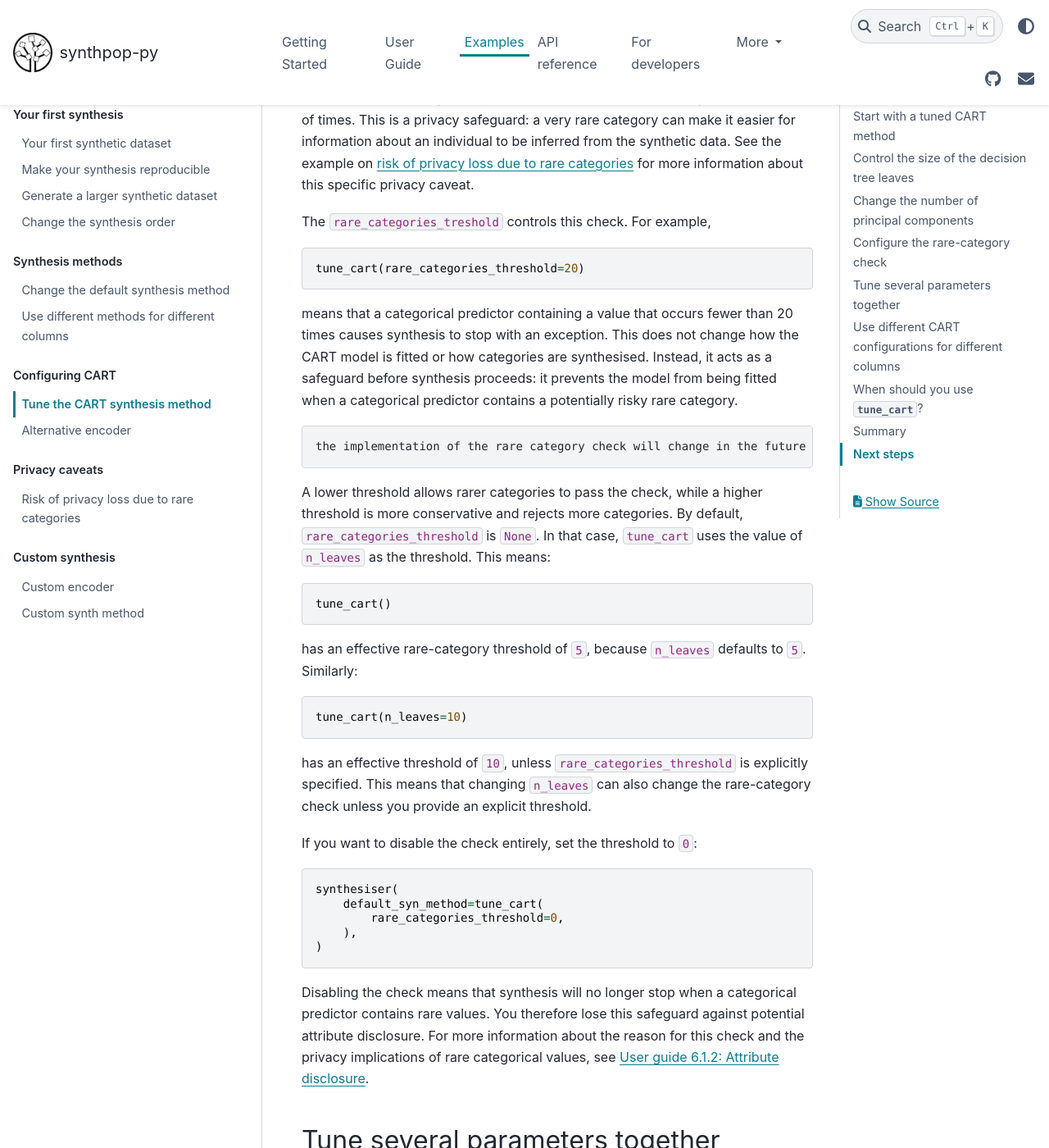
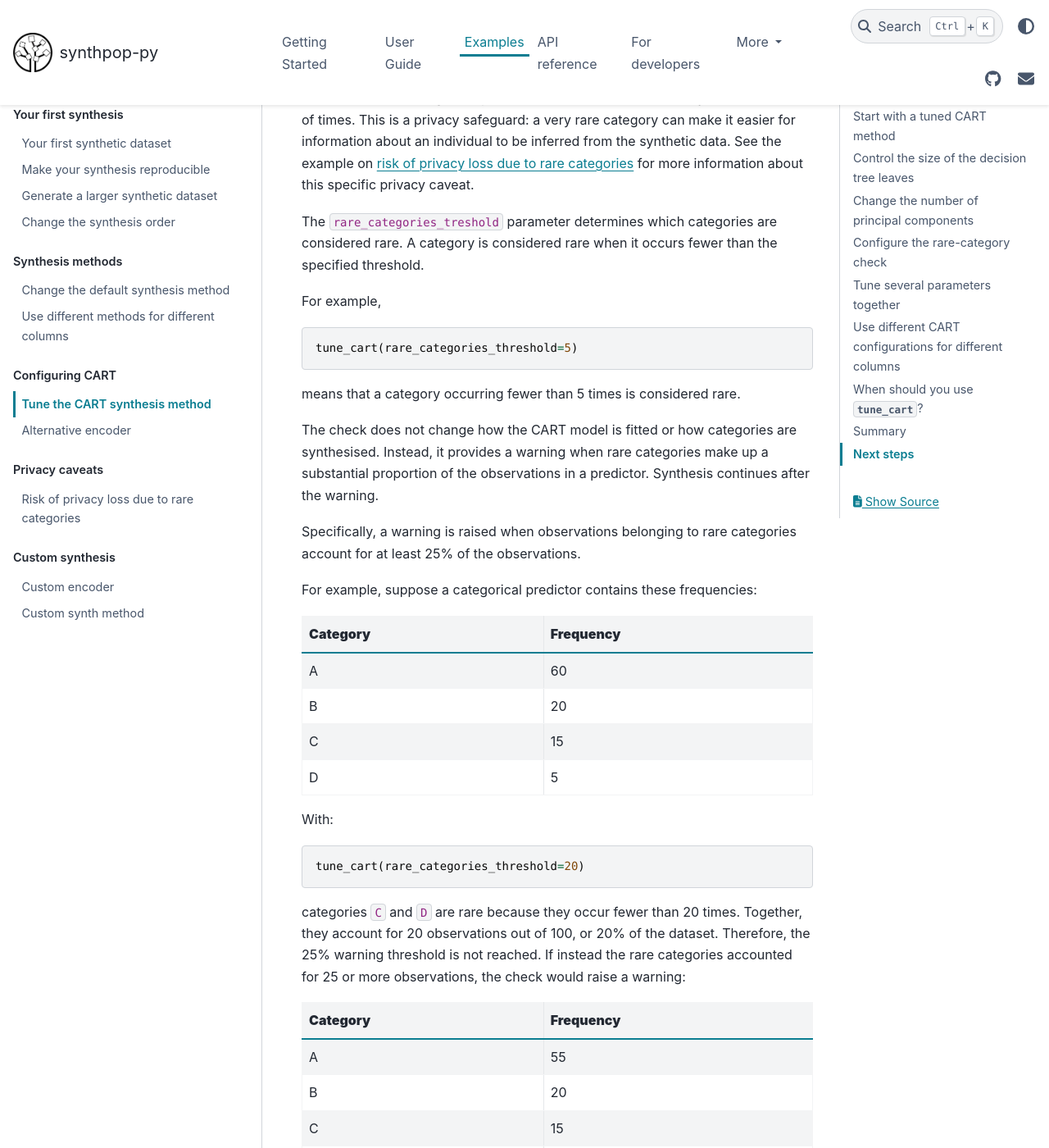
Before and after one commit to duonl/synthpop-py, a Sphinx documentation site: the page built from docs/source/examples/tune_cart_function.md, in a window 1280 px wide and 1400 px high, scrolled down 4163 px. Shown: the whole window at 82% size. Built offline with Sphinx 7.4.7 and the PyData theme 0.15.4, drawn with Linux system fonts in a browser that asks for light colours; some of the changed text lies outside the part shown.

Commit message:
update with new rare_categories_threshold implementation

````diff
--- a/docs/source/examples/tune_cart_function.md
+++ b/docs/source/examples/tune_cart_function.md
@@ -98,33 +98,64 @@ For more information about the role of PCA in CART, see {ref}`Guide 4.1.1: PCA e
 ## Configure the rare-category check
 CART can check categorical predictors for values that occur only a small number of times. This is a privacy safeguard: a very rare category can make it easier for information about an individual to be inferred from the synthetic data. See the example on [risk of privacy loss due to rare categories](rare_categories.md) for more information about this specific privacy caveat.
 
-The `rare_categories_treshold` controls this check. For example,
+The `rare_categories_treshold` parameter determines which categories are considered rare. A category is considered rare when  it occurs fewer than the specified threshold.
+
+For example,
+```python
+tune_cart(rare_categories_threshold=5)
+```
+means that a category occurring fewer than 5 times is considered rare.
+
+The check does not change how the CART model is fitted or how categories are synthesised. Instead, it provides a warning when rare categories make up a substantial proportion of the observations in a predictor. Synthesis continues after the warning.
+
+Specifically, a warning is raised when observations belonging to rare categories account for at least 25% of the observations.
+
+For example, suppose a categorical predictor contains these frequencies:
+**Category** | **Frequency**
+--- | ---
+A | 60
+B | 20
+C | 15
+D | 5
+
+With:
 ```python
 tune_cart(rare_categories_threshold=20)
 ```
-means that a categorical predictor containing a value that occurs fewer than 20 times causes synthesis to stop with an exception. This does not change how the CART model is fitted or how categories are synthesised. Instead, it acts as a safeguard before synthesis proceeds: it prevents the model from being fitted when a categorical predictor contains a potentially risky rare category.
-```warning
-the implementation of the rare category check will change in the future
-```
-A lower threshold allows rarer categories to pass the check, while a higher threshold is more conservative and rejects more categories. By default, `rare_categories_threshold` is `None`. In that case, `tune_cart` uses the value of `n_leaves` as the threshold. This means:
+categories `C` and `D` are rare because they occur fewer than 20 times. Together, they account for 20 observations out of 100, or 20% of the dataset. Therefore, the 25% warning threshold is not reached. If instead the rare categories accounted for 25 or more observations, the check would raise a warning:
+**Category** | **Frequency**
+--- | ---
+A | 55
+B | 20
+C | 15
+D | 5
+E | 5
+
+The warning is intended to draw attention to a potential privacy risk rather than prevent synthesis from proceeding. For more information about the reason for this check and the privacy implications of rare categorical values, see {ref}`User guide 6.1.2: Attribute disclosure <612-attribute-disclosure>`.
+
+A lower `rare_categories_threshold` means that fewer categories are considered rare. A higher threshold is more conservative because more categories can be classified as rare.
+
+By default, `rare_categories_threshold` is `None`. In that case, `tune_cart` uses the value of `n_leaves` as the threshold. This means:
 ```python
 tune_cart()
 ```
-has an effective rare-category threshold of `5`, because `n_leaves` defaults to `5`. Similarly:
+has an effective rare-category threshold of `5`, because `n_leaves` defaults to `5`.
+
+Similarly:
 ```python
 tune_cart(n_leaves=10)
 ```
-has an effective threshold of `10`, unless `rare_categories_threshold` is explicitly specified. This means that changing `n_leaves` can also change the rare-category check unless you provide an explicit threshold.
+has an effective threshold of `10`, unless `rare_categories_threshold` is explicitly specified. This means that changing `n_leaves` can also change which categories are considered rare unless you provide an explicit threshold.
 
 If you want to disable the check entirely, set the threshold to `0`:
 ```python
-synthesiser(
+synthesiser=Synthesiser(
     default_syn_method=tune_cart(
         rare_categories_threshold=0,
     ),
 )
 ```
-Disabling the check means that synthesis will no longer stop when a categorical predictor contains rare values. You therefore lose this safeguard against potential attribute disclosure. For more information about the reason for this check and the privacy implications of rare categorical values, see {ref}`User guide 6.1.2: Attribute disclosure <612-attribute-disclosure>`.
+With the check disabled, synthesis will no longer warn about rare categorical values. You therefore lose this safeguard against potential attribute disclosure.
 
 ## Tune several parameters together
 The tree parameters control different aspects of CART:
@@ -132,12 +163,12 @@ The tree parameters control different aspects of CART:
 --------------|-------------------|---------------------
 `n_leaves` | How small a group a decision tree can base a prediction on | Larger values produce more generalised trees; smaller values allow more specific patterns
 `n_components` | How much encoded categorical information is given to the classifier | Fewer components simplify the representation but may discard useful information
-`rare_categories_threshold` | Which rare categorical values are allowed to proceed to synthesis | Higher values provide a more conservative privacy safeguard
+`rare_categories_threshold` | Which rare categorical values are considered rare | Higher values classify more values as rare and can therefore trigger the privacy warning more easily
 
 For example, suppose we want to:
 - require at least 10 observations in each leaf;
 - retain enough principal components to explain 90% of its variance; and
-- reject categorical values occurring fewer than 3 times.
+- consider categorical values occurring fewer than 3 times to be rare.
 
 We can configure all three behaviours in one place:
 ```python
@@ -156,7 +187,7 @@ synthesiser.fit(data)
 
 synthetic_data = synthesiser.generate()
 ```
-This gives us a CART model that is less likely to make predictions from very small groups, uses a reduced representation of categorical predictors, and applies an explicit check for rare categorical values.
+This gives us a CART model that is less likely to make predictions from very small groups, uses a reduced representation of categorical predictors, and applies an explicit check for rare categorical values. If rare categories account for at least 25% of the observations, the check raises a warning, but synthesis can continue.
 
 ## Use different CART configurations for different columns
 A tuned CART factory can also be used with `special_syn_method`. This is useful when most columns should use one configuration, but a particular column needs a different one. For example, suppose we want most variables to use a minimum leaf size of 10, but `fare` needs a more conservative configuration with a minimum leaf size of 20:
@@ -209,7 +240,7 @@ The available parameters are:
 ----------------------------| ---
 `n_leaves`                  | Sets the minimum number of observations in the leaf nodes of the decision trees.
 `n_components`              | Controls the number of principal components retained by the PCA encoder.
-`rare_categories_threshold` | Sets the minimum frequency for categorical predictor values, or disables the check when set to `0`.
+`rare_categories_threshold` | Determines which categorical predictor values are considered rare. A warning is raised when rare categories account for at least 25% of the observations.
 
 For more advanced customisation, see the next examples in this module or {ref}`User Guide 3.1 CART synthesis <31-cart-synthesis>` to learn how to configure individual CART components directly.
 
````
